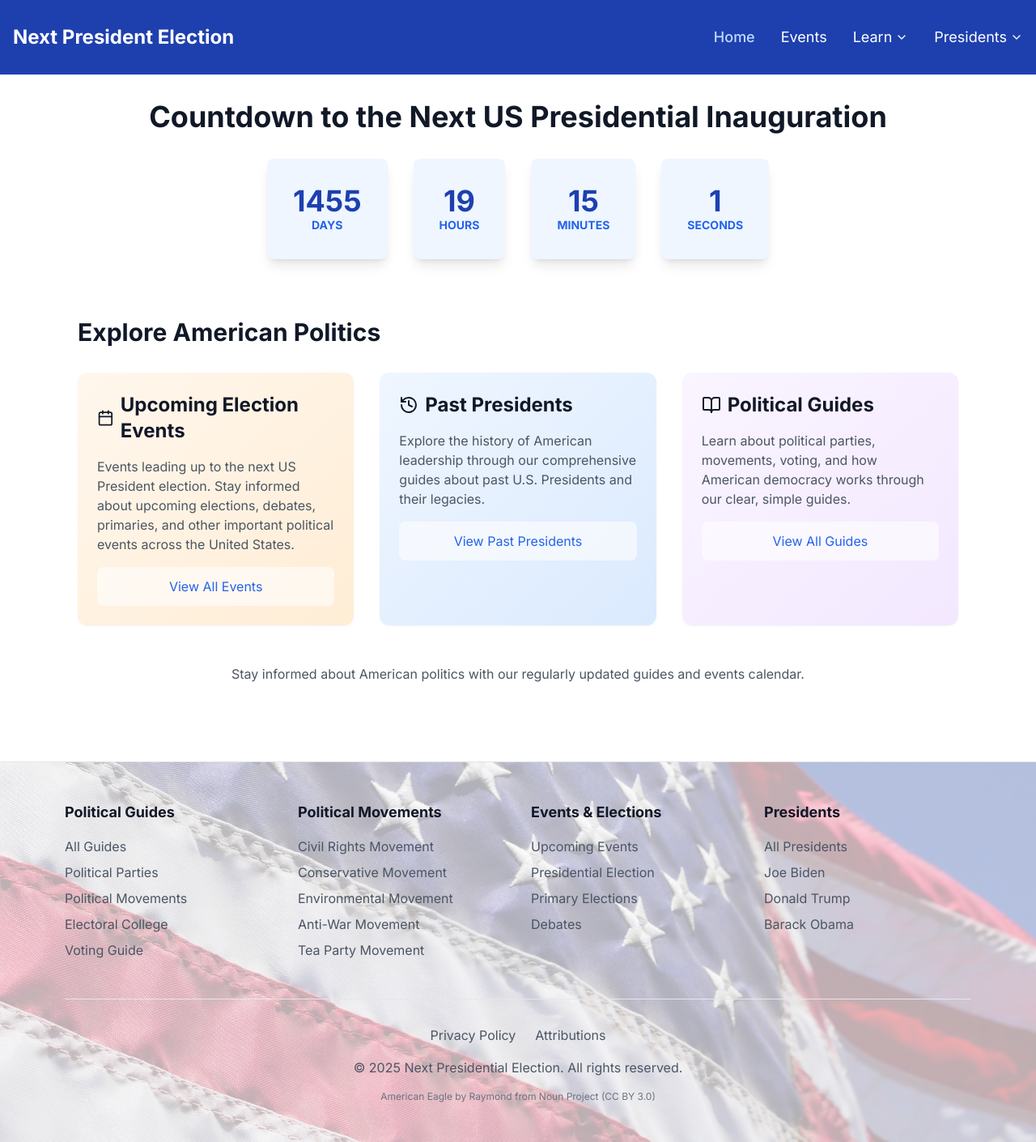
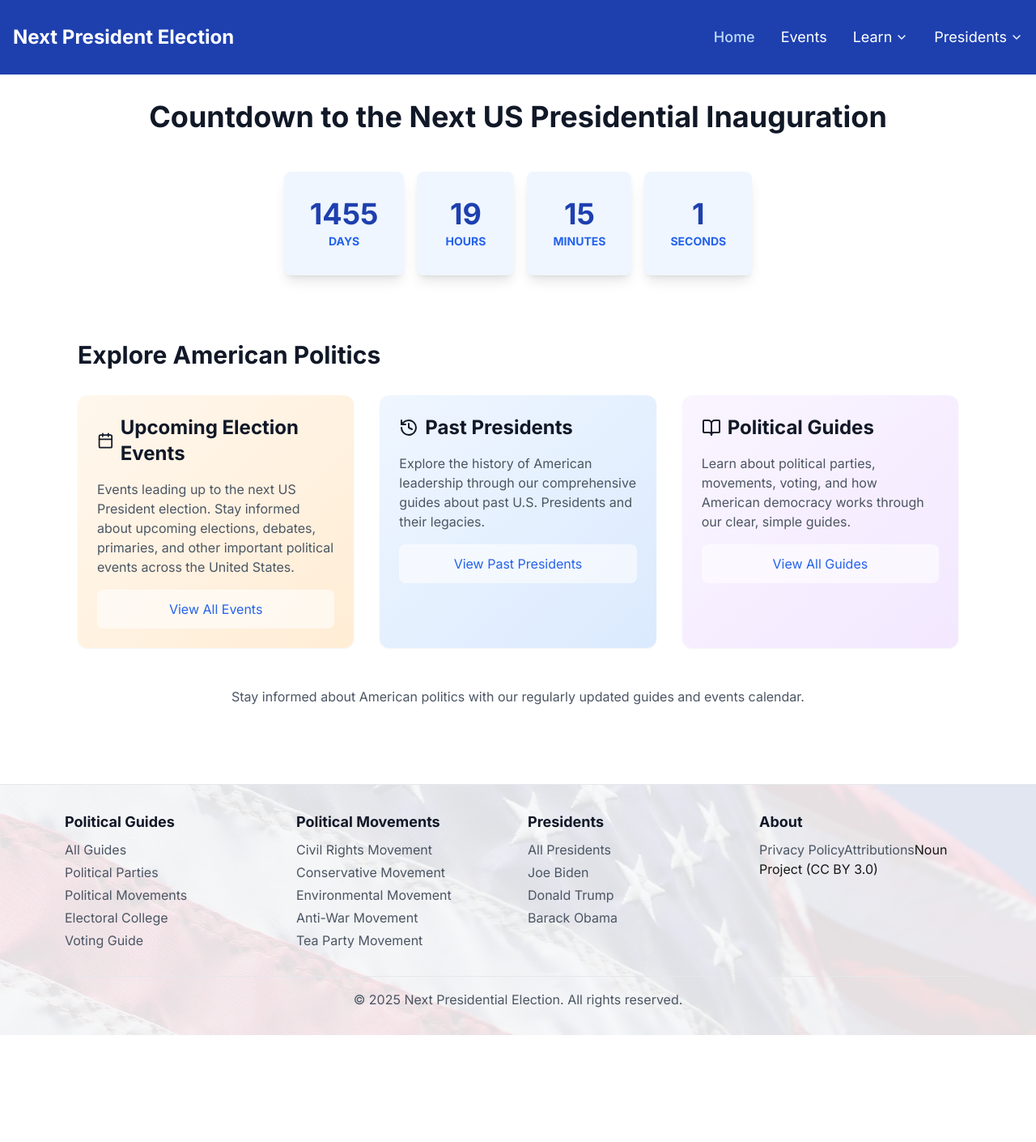
Before and after one commit to AdventureBear/inauguration-countdown, a Next.js app: page / in a window 1280 px wide. Shown: the top 1410 px of the page at 81% size. After the commit the page ends 1278 px from the top, so only its background shows below. Built offline with nearby package versions, Linux system fonts and the light colour scheme.

Commit message:
Refine Countdown, Footer, and Navigation components with responsive design and scroll effects

```diff
--- a/components/Countdown.tsx
+++ b/components/Countdown.tsx
@@ -34,14 +34,20 @@ export default function Countdown({eventDate}: EventProps) {
     }
 
     return (
-        <div className="flex mb-2 justify-center rounded-lg font-bold text-blue-800 text-4xl text-center">
-            {Object.entries(timeLeft).map((entry) =>
-             (
-                 <div key ={`${entry[0]}${entry[1]}`} className="p-8 mx-4 bg-blue-50  dark:bg-gray-800 dark:text-blue-400 rounded-lg shadow-lg">
-                <div className="">{entry[1]}</div>
-                <div className="text-sm text-blue-600 dark:text-blue-300">{entry[0].toUpperCase()}</div>
-            </div>
-             ))}
+        <div className="flex flex-wrap justify-center gap-2 md:gap-4 p-2 md:p-4 rounded-lg font-bold text-blue-800">
+            {Object.entries(timeLeft).map((entry) => (
+                <div
+                    key={`${entry[0]}${entry[1]}`}
+                    className="flex flex-col items-center justify-center p-3 md:p-8
+                             bg-blue-50 dark:bg-gray-800 dark:text-blue-400
+                             rounded-lg shadow-lg min-w-[80px] md:min-w-[120px]"
+                >
+                    <div className="text-2xl md:text-4xl">{entry[1]}</div>
+                    <div className="text-xs md:text-sm text-blue-600 dark:text-blue-300 mt-1">
+                        {entry[0].toUpperCase()}
+                    </div>
+                </div>
+            ))}
         </div>
-);
+    );
 }
--- a/components/Footer.tsx
+++ b/components/Footer.tsx
@@ -10,18 +10,18 @@ export default function Footer() {
                     src="/us-flag.jpg"
                     alt=""
                     fill
-                    className="object-cover opacity-[0.3] dark:opacity-[0.02]"
+                    className="object-cover opacity-[0.1] dark:opacity-[0.02]"
                     priority={false}
                 />
             </div>
 
             {/* Content */}
-            <div className="relative max-w-6xl mx-auto px-4 py-12">
-                <div className="grid grid-cols-1 md:grid-cols-2 lg:grid-cols-4 gap-8">
+            <div className="relative max-w-6xl mx-auto px-4 py-8">
+                <div className="grid grid-cols-1 md:grid-cols-2 lg:grid-cols-4 gap-6">
                     {/* Political Guides Section */}
                     <div>
-                        <h3 className="font-bold text-lg mb-4 text-gray-900 dark:text-gray-100">Political Guides</h3>
-                        <ul className="space-y-2">
+                        <h3 className="font-bold text-lg mb-2 text-gray-900 dark:text-gray-100">Political Guides</h3>
+                        <ul className="space-y-1">
                             <li>
                                 <Link href="/guides" className="text-gray-600 hover:text-blue-600 dark:text-gray-400 dark:hover:text-blue-400">
                                     All Guides
@@ -52,8 +52,8 @@ export default function Footer() {
 
                     {/* Political Movements Section */}
                     <div>
-                        <h3 className="font-bold text-lg mb-4 text-gray-900 dark:text-gray-100">Political Movements</h3>
-                        <ul className="space-y-2">
+                        <h3 className="font-bold text-lg mb-2 text-gray-900 dark:text-gray-100">Political Movements</h3>
+                        <ul className="space-y-1">
                             <li>
                                 <Link href="/guides/political-movements/civil-rights" className="text-gray-600 hover:text-blue-600 dark:text-gray-400 dark:hover:text-blue-400">
                                     Civil Rights Movement
@@ -82,10 +82,10 @@ export default function Footer() {
                         </ul>
                     </div>
 
-                    {/* Events & Elections Section */}
+                    {/* Events & Elections Section
                     <div>
-                        <h3 className="font-bold text-lg mb-4 text-gray-900 dark:text-gray-100">Events & Elections</h3>
-                        <ul className="space-y-2">
+                        <h3 className="font-bold text-lg mb-2 text-gray-900 dark:text-gray-100">Events & Elections</h3>
+                        <ul className="space-y-1">
                             <li>
                                 <Link href="/events" className="text-gray-600 hover:text-blue-600 dark:text-gray-400 dark:hover:text-blue-400">
                                     Upcoming Events
@@ -107,12 +107,12 @@ export default function Footer() {
                                 </Link>
                             </li>
                         </ul>
-                    </div>
+                    </div> */}
 
                     {/* Presidents Section */}
                     <div>
-                        <h3 className="font-bold text-lg mb-4 text-gray-900 dark:text-gray-100">Presidents</h3>
-                        <ul className="space-y-2">
+                        <h3 className="font-bold text-lg mb-2 text-gray-900 dark:text-gray-100">Presidents</h3>
+                        <ul className="space-y-1">
                             <li>
                                 <Link href="/presidents" className="text-gray-600 hover:text-blue-600 dark:text-gray-400 dark:hover:text-blue-400">
                                     All Presidents
@@ -135,31 +135,33 @@ export default function Footer() {
                             </li>
                         </ul>
                     </div>
-                </div>
 
-                <div className="mt-12 pt-8 border-t border-gray-200 dark:border-gray-800 text-center">
-                    <div className="mb-4 space-x-6">
+                    {/* About Section */}
+                    <div>
+                        <h3 className="font-bold text-lg mb-2 text-gray-900 dark:text-gray-100">About</h3>
                         <Link href="/privacy" className="text-gray-600 hover:text-blue-600 dark:text-gray-400 dark:hover:text-blue-400">
                             Privacy Policy
                         </Link>
                         <Link href="/attributions" className="text-gray-600 hover:text-blue-600 dark:text-gray-400 dark:hover:text-blue-400">
                             Attributions
                         </Link>
-                    </div>
-                    <p className="text-gray-600 dark:text-gray-400">
-                        © {new Date().getFullYear()} Next Presidential Election. All rights reserved.
-                    </p>
-                    <div className="mt-4 text-xs text-gray-500 dark:text-gray-500">
-                        American Eagle by Raymond from <a
-                            href="https://thenounproject.com/browse/icons/term/american-eagle/"
+                        <Link href="https://thenounproject.com/browse/icons/term/american-eagle/"
                             target="_blank"
                             rel="noopener noreferrer"
                             title="American Eagle Icons"
                             className="hover:text-blue-600 dark:hover:text-blue-400"
                         >
                             Noun Project
-                        </a> (CC BY 3.0)
+                        </Link> (CC BY 3.0)
                     </div>
+                </div>
+
+                <div className="mt-8 pt-4 border-t border-gray-200 dark:border-gray-800 text-center">
+
+                    <p className="text-gray-600 dark:text-gray-400">
+                        © {new Date().getFullYear()} Next Presidential Election. All rights reserved.
+                    </p>
+
                 </div>
             </div>
         </footer>
--- a/components/Navigation.tsx
+++ b/components/Navigation.tsx
@@ -1,7 +1,7 @@
 // components/Navigation.tsx
 'use client';
 
-import React, { useState } from 'react';
+import React, { useEffect, useState } from 'react';
 import Link from 'next/link';
 import { Menu, X, ChevronDown } from 'lucide-react';
 import { usePathname } from 'next/navigation';
@@ -35,6 +35,7 @@ const NAV_ITEMS = [
 export default function Navigation() {
     const [isMenuOpen, setIsMenuOpen] = useState(false);
     const [activeDropdown, setActiveDropdown] = useState<string | null>(null);
+    const [isScrolled, setIsScrolled] = useState(false);
     const pathname = usePathname();
 
     const toggleMenu = () => setIsMenuOpen(!isMenuOpen);
@@ -44,8 +45,18 @@ export default function Navigation() {
         return pathname.startsWith(href);
     };
 
+    useEffect(() => {
+        const handleScroll = () => {
+            setIsScrolled(window.scrollY > 0);
+        };
+
+        window.addEventListener('scroll', handleScroll);
+        return () => window.removeEventListener('scroll', handleScroll);
+    }, []);
+
     return (
-        <nav className="bg-blue-800 text-white">
+        <nav className={`sticky top-0 z-50 bg-blue-800 text-white transition-shadow duration-200
+            ${isScrolled ? 'shadow-lg' : ''}`}>
             <div className="container mx-auto flex justify-between items-center py-6 px-4">
                 {/* Logo */}
                 <Link href="/" className="text-2xl font-bold">
```
